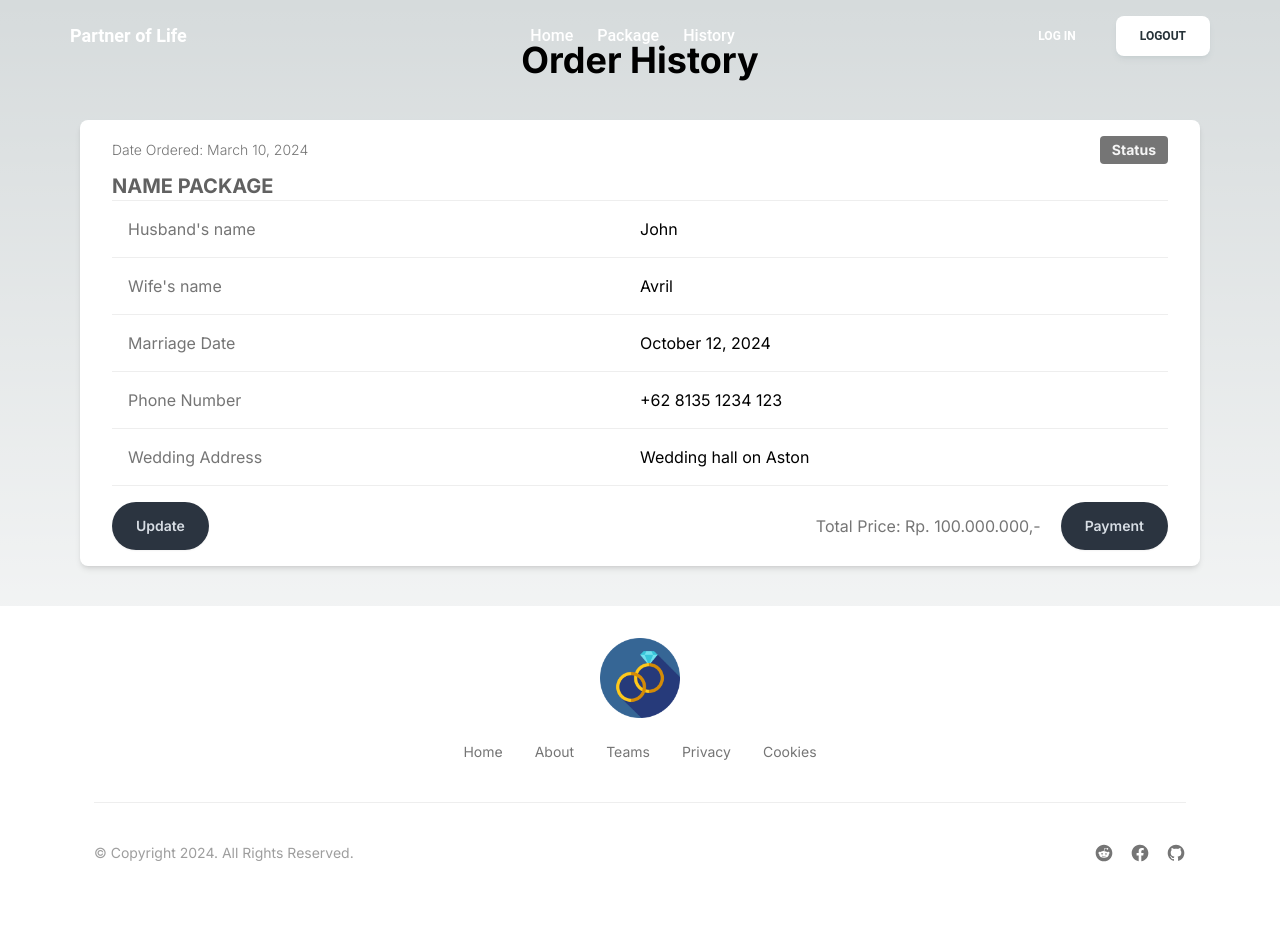
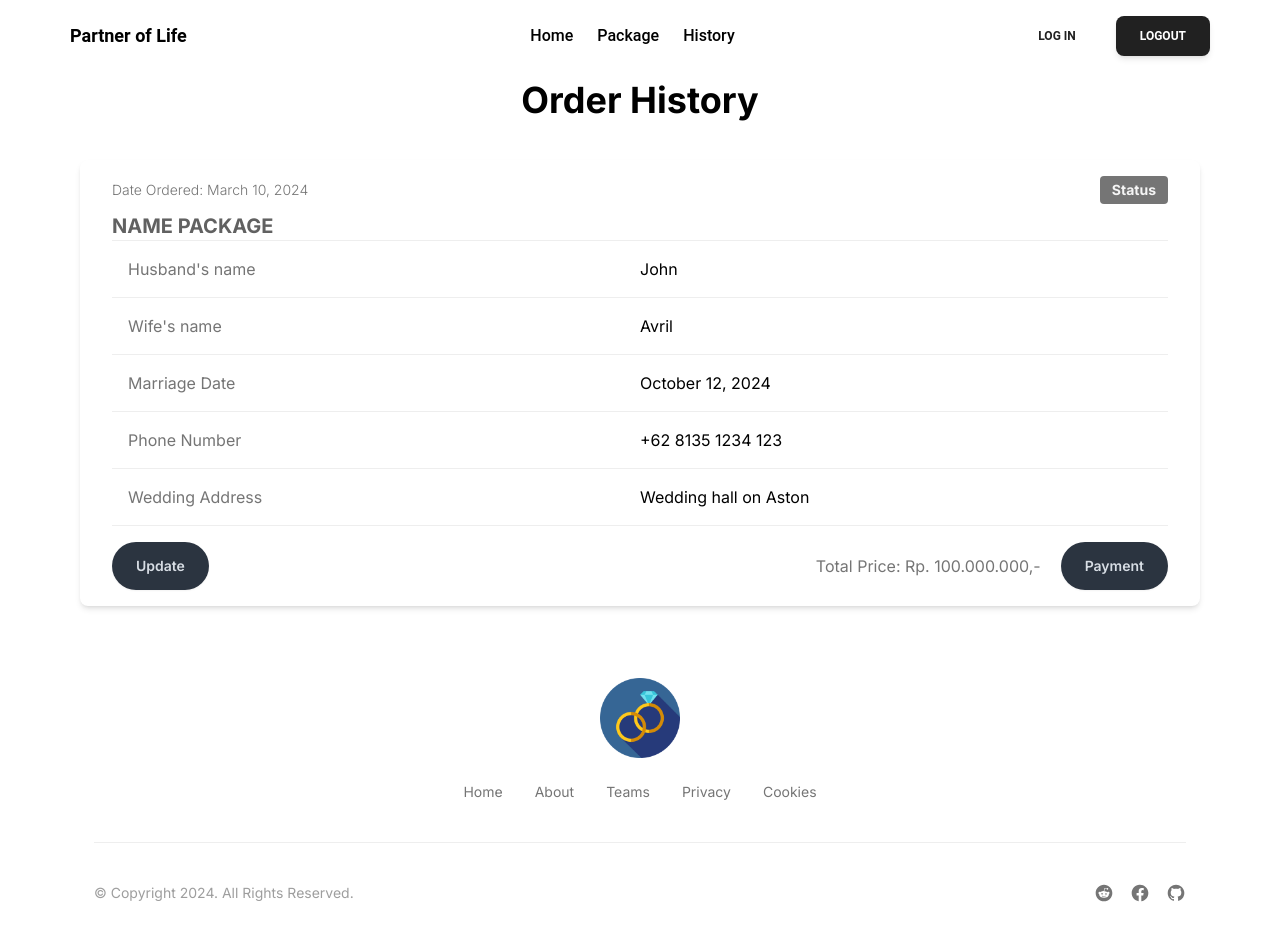
Before and after one commit to partner-life/front-end, a Next.js app in the folder my-app/: page /order in a window 1280 px wide. Before the commit the page ends 895 px from the top, so only its background shows below. Built offline with nearby package versions, Linux system fonts and the light colour scheme.

Commit message:
refactor navbar css on order page

```diff
--- a/my-app/src/app/order/page.jsx
+++ b/my-app/src/app/order/page.jsx
@@ -1,14 +1,14 @@
 import Footer from "@/components/Footer";
-import NavbarPublic from "@/components/NavbarPublic";
+import Navbar from "@/components/Navbar";
 import OrderCard from "@/components/OrderCard";
 
 export default function OrderPage() {
   return (
     <>
-      <NavbarPublic />
+      <Navbar />
       <main className="flex min-h-screen flex-col items-center justify-between">
-        <div className="p-10 w-screen">
-          <div className="flex justify-center items-center h-1/4 mb-10">
+        <div className="p-10 w-screen bg-white">
+          <div className="flex justify-center items-center h-1/4 my-10">
             <h1 className="text-4xl font-bold">Order History</h1>
           </div>
           <div className="px-10 w-full flex flex-wrap gap-5 flex justify-start items-center">
--- a/my-app/src/components/Navbar.jsx
+++ b/my-app/src/components/Navbar.jsx
@@ -1,86 +1,139 @@
+"use client";
+
+import React from "react";
+import {
+  Navbar as MTNavbar,
+  Collapse,
+  Button,
+  IconButton,
+  Typography,
+} from "@material-tailwind/react";
 import Link from "next/link";
 
+function NavItem({ children, href }) {
+  return (
+    <li>
+      <Typography
+        as="span"
+        href={href || "#"}
+        target={href ? "_blank" : "_self"}
+        variant="paragraph"
+        className="flex items-center gap-2 font-medium"
+      >
+        {children}
+      </Typography>
+    </li>
+  );
+}
+
+const NAV_MENU = [
+  {
+    name: "Home",
+    href: "/",
+  },
+  {
+    name: "Package",
+    href: "/packages",
+  },
+  {
+    name: "History",
+    href: "/order",
+  },
+];
 export default function Navbar() {
+  const [open, setOpen] = React.useState(false);
+  const [isScrolling, setIsScrolling] = React.useState(false);
+
+  const handleOpen = () => setOpen((cur) => !cur);
+
+  React.useEffect(() => {
+    window.addEventListener(
+      "resize",
+      () => window.innerWidth >= 960 && setOpen(false)
+    );
+  }, []);
+
+  React.useEffect(() => {
+    function handleScroll() {
+      if (window.scrollY > 0) {
+        setIsScrolling(true);
+      } else {
+        setIsScrolling(false);
+      }
+    }
+
+    window.addEventListener("scroll", handleScroll);
+
+    return () => window.removeEventListener("scroll", handleScroll);
+  }, []);
+
   return (
     <>
-      <div className="navbar h-[5%] z-50 px-3 bg-white">
-        <div className="navbar-start">
-          <div className="dropdown">
-            <div
-              tabIndex={0}
-              role="button"
-              className="btn btn-ghost btn-circle"
+      <MTNavbar
+        shadow={false}
+        fullWidth
+        blurred={false}
+        color={isScrolling ? "black" : "transparent"}
+        className="fixed top-0 z-50 border-0"
+      >
+        <div className="container mx-auto flex items-center justify-between">
+          <Link href={"/"}>
+            <Typography
+              color={isScrolling ? "blue-gray" : "black"}
+              className="text-lg font-bold"
             >
-              <svg
-                xmlns="http://www.w3.org/2000/svg"
-                className="h-5 w-5"
-                fill="none"
-                viewBox="0 0 24 24"
-                stroke="currentColor"
+              Partner of Life
+            </Typography>
+          </Link>
+          <ul
+            className={`ml-16 hidden items-center gap-6 lg:flex ${
+              isScrolling ? "text-gray-900" : "text-black"
+            }`}
+          >
+            {NAV_MENU.map(({ name, href }) => (
+              <NavItem key={name}>
+                <Link href={href}>{name}</Link>
+              </NavItem>
+            ))}
+          </ul>
+          <div className="hidden items-center gap-4 lg:flex">
+            <Link href="/login" target="_blank">
+              <Button color={isScrolling ? "gray" : "black"} variant="text">
+                Log in
+              </Button>
+            </Link>
+            <Link href="/logout" target="_blank">
+              <Button color={isScrolling ? "gray" : "black"}>Logout</Button>
+            </Link>
+          </div>
+          <IconButton
+            variant="text"
+            color={isScrolling ? "gray" : "black"}
+            onClick={handleOpen}
+            className="ml-auto inline-block lg:hidden"
+          ></IconButton>
+        </div>
+        <Collapse open={open}>
+          <div className="container mx-auto mt-4 rounded-lg bg-black px-6 py-5">
+            <ul className="flex flex-col gap-4 text-gray-900">
+              {NAV_MENU.map(({ name, href }) => (
+                <NavItem key={name}>
+                  <Link href={href}>{name}</Link>
+                </NavItem>
+              ))}
+            </ul>
+            <div className="mt-6 flex items-center gap-4">
+              <Button variant="text">Log in</Button>
+              <Link
+                href="https://www.materila-tailwind.com/blocks"
+                target="_blank"
               >
-                <path
-                  strokeLinecap="round"
-                  strokeLinejoin="round"
-                  strokeWidth="2"
-                  d="M4 6h16M4 12h16M4 18h7"
-                />
-              </svg>
+                <Button color="gray">blocks</Button>
+              </Link>
             </div>
-            <ul
-              tabIndex={0}
-              className="menu menu-sm dropdown-content mt-3 z-[1] p-2 shadow bg-base-100 rounded-box w-52"
-            >
-              <li>
-                <Link href={"/"}>Homepage</Link>
-              </li>
-              <li>
-                <Link href={"/"}>Portfolio</Link>
-              </li>
-              <li>
-                <Link href={"/"}>About</Link>
-              </li>
-            </ul>
           </div>
-        </div>
-        <div className="navbar-center">
-          <Link href={"/"} className="btn btn-ghost text-xl text-black">
-            daisyUI
-          </Link>
-        </div>
-        <div className="navbar-end">
-          <div className="dropdown dropdown-end">
-            <div
-              tabIndex={0}
-              role="button"
-              className="btn btn-ghost btn-circle avatar"
-            >
-              <div className="w-10 rounded-full">
-                <img
-                  alt="Tailwind CSS Navbar component"
-                  src="https://daisyui.com/images/stock/photo-1534528741775-53994a69daeb.jpg"
-                />
-              </div>
-            </div>
-            <ul
-              tabIndex={0}
-              className="mt-3 z-[1] p-2 shadow menu menu-sm dropdown-content bg-base-100 rounded-box w-52"
-            >
-              <li>
-                <Link href={"/"} className="justify-between">
-                  Profile
-                  <span className="badge">New</span>
-                </Link>
-              </li>
-              <li>
-                <Link href={"/"}>Settings</Link>
-              </li>
-              <li>
-                <Link href={"/login"}>Logout</Link>
-              </li>
-            </ul>
-          </div>
-        </div>
-      </div>
+        </Collapse>
+      </MTNavbar>
     </>
   );
 }
```
